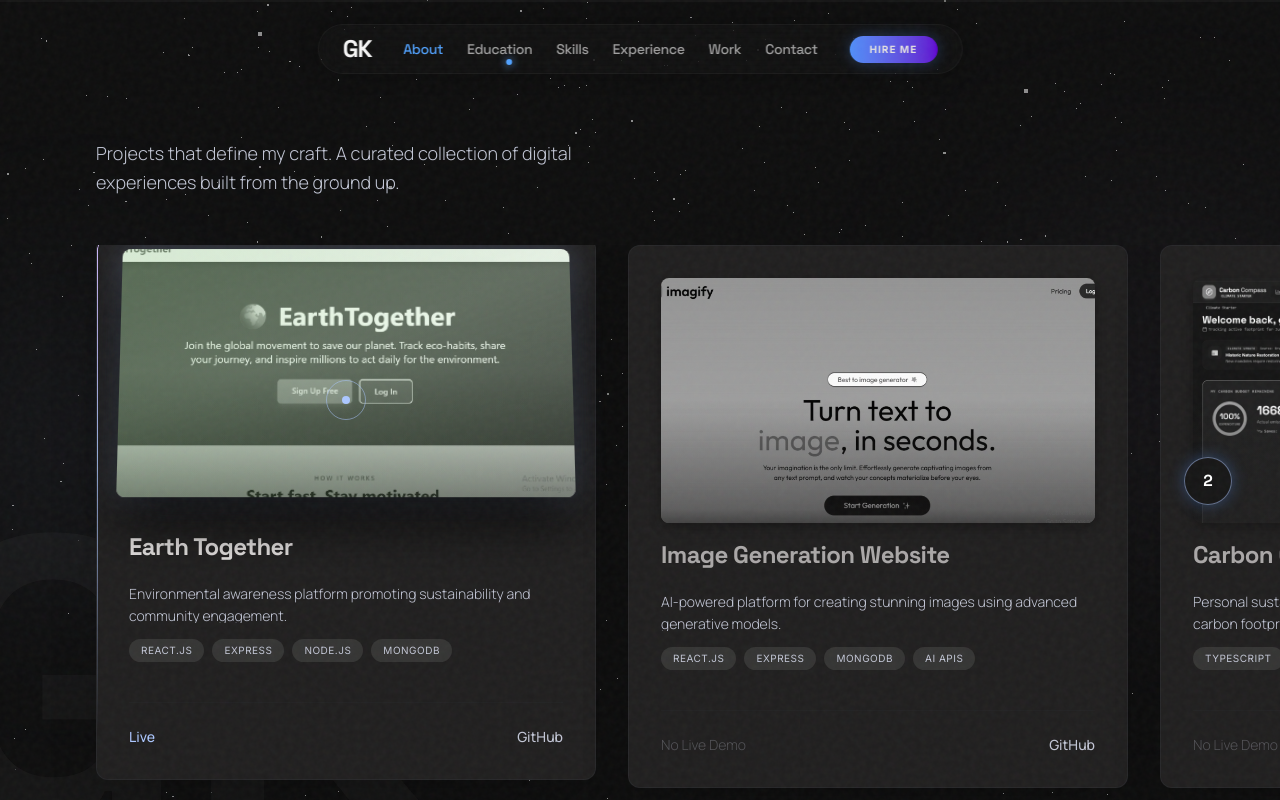
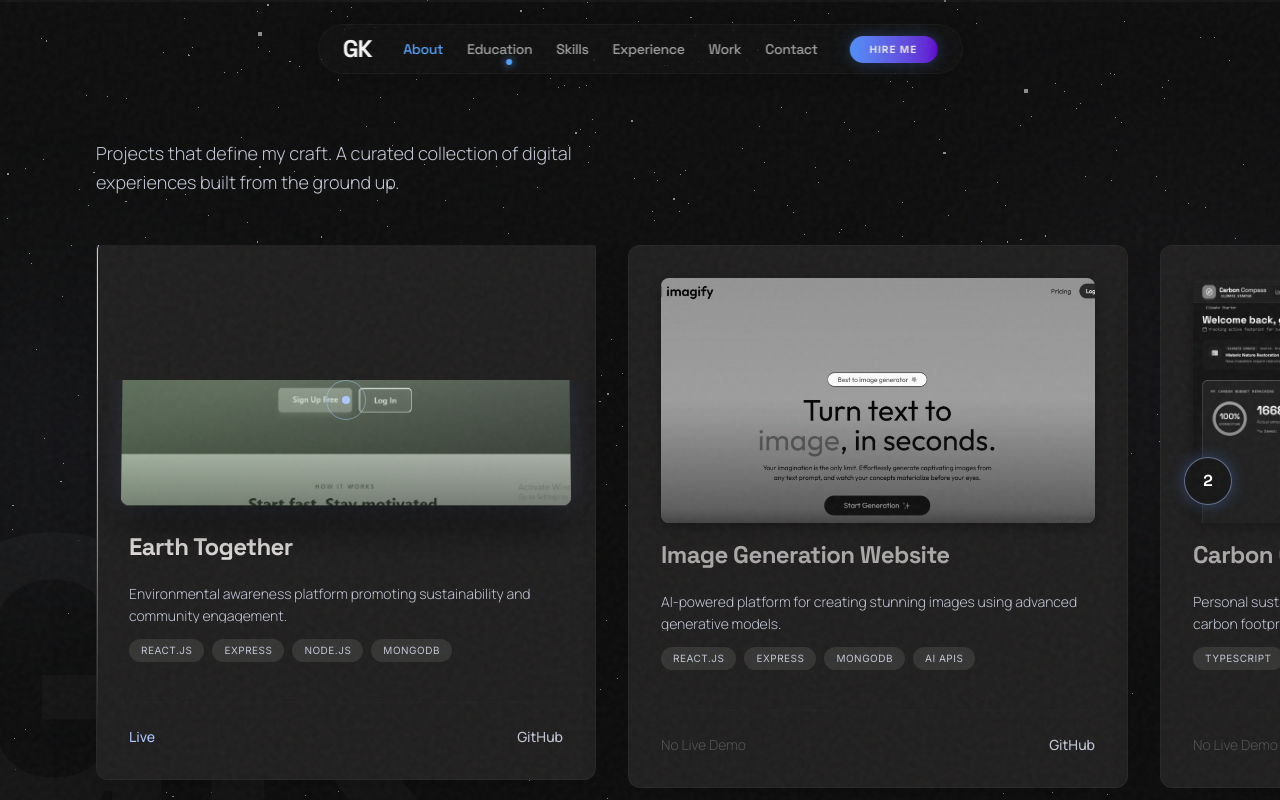
Before and after one commit to GaneshKulakarni/Portfolio_main, a Next.js app: page / in a window 1280 px wide. In both pictures the pointer is over the element 346 px from the left and 7570 px from the top of the page. Shown: the part 7170-7970 px from the top of the page. Built offline with nearby package versions, Linux system fonts and the light colour scheme.

Commit message:
fix: adjust Z-depth translation and scale values on hover to preserve visual image padding

```diff
--- a/app/globals.css
+++ b/app/globals.css
@@ -610,8 +610,8 @@ body.gsap-ready .hero-image-wrapper {
 }
 
 .group:hover .pop-3d-image {
-  transform: translateZ(50px) translateY(-15px) rotateX(8deg);
+  transform: translateY(-12px) scale(1.03) rotateX(4deg);
   box-shadow:
-    0 25px 50px rgba(0, 0, 0, 0.7),
-    0 0 30px rgba(172, 199, 255, 0.3);
+    0 20px 40px rgba(0, 0, 0, 0.6),
+    0 0 25px rgba(172, 199, 255, 0.25);
 }
```
